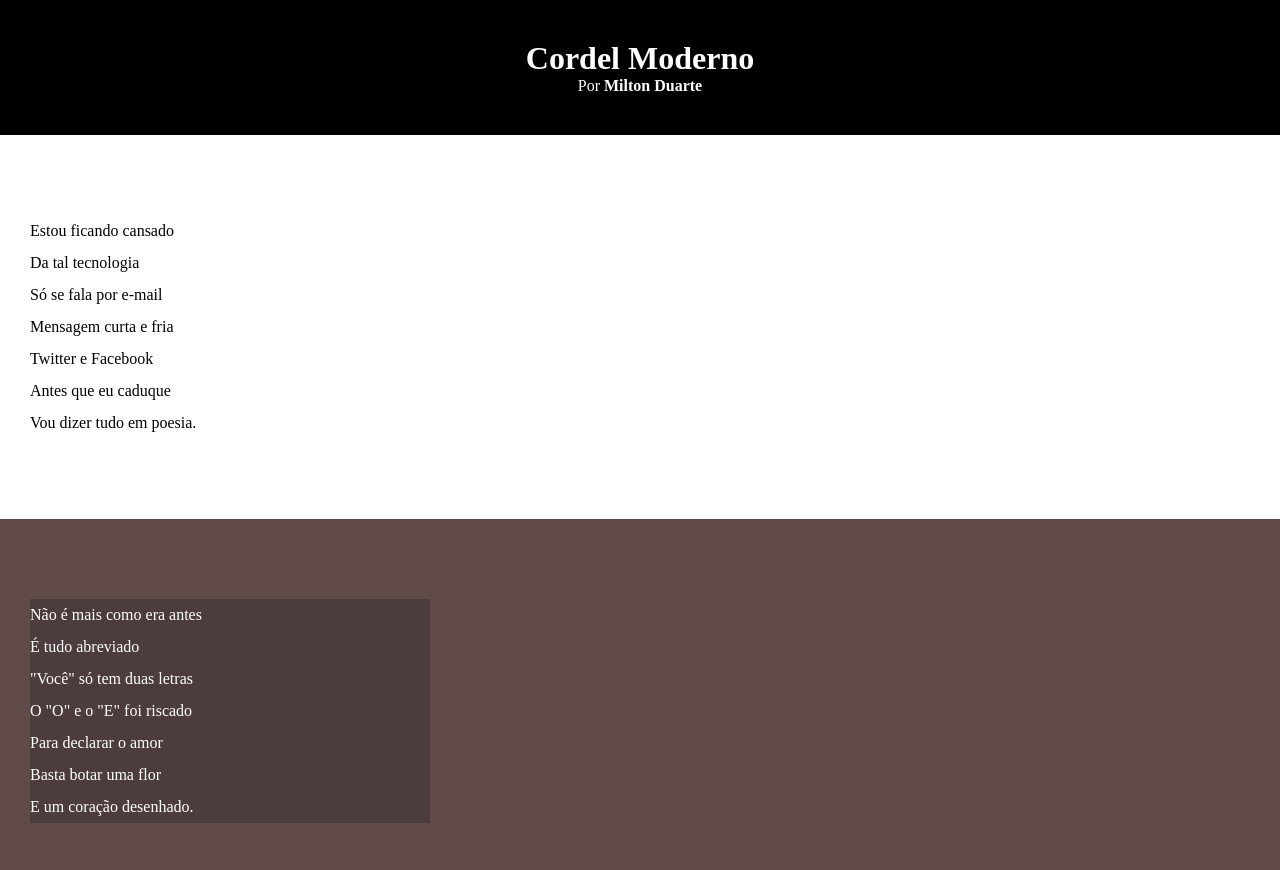
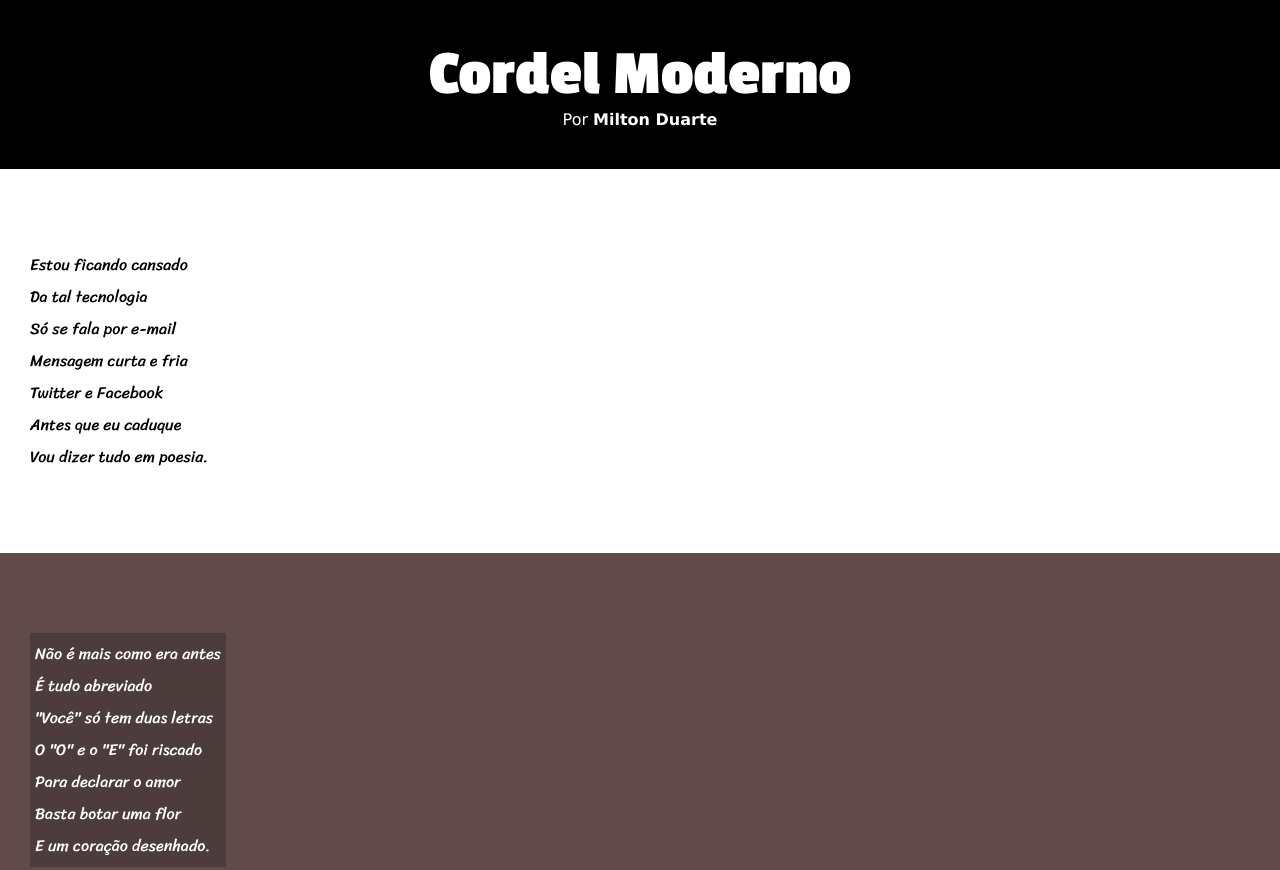
Before and after one commit to HugoCandidoa/Html-Css, a plain HTML site: page desafios/desafio03/index.html in a window 1280 px wide. Shown: the top 870 px of the page. Drawn offline with Linux system fonts and the light colour scheme.

Commit message:
att de estilo desaf21

```diff
--- a/desafios/desafio03/estilo/style.css
+++ b/desafios/desafio03/estilo/style.css
@@ -1,4 +1,14 @@
 @charset "UTF-8";
+
+@import url('https://fonts.googleapis.com/css2?family=Passion+One:wght@400;700;900&family=Sriracha&display=swap');
+
+@import url('https://fonts.googleapis.com/css2?family=Sriracha&display=swap');
+
+:root {
+    --fonte01: Verdana, Gevana, Tahoma, sans-serif;
+    --fonte02: 'Passion One', cursive;
+    --fonte03: 'Sriracha', cursive;
+}
 
 * {
     margin: 0px;
@@ -6,6 +16,7 @@
 }
 
 html, body {
+    font-family: var(--fonte01);
     min-height: 100vh;
     background-color: darkgray;
 }
@@ -17,8 +28,10 @@ header {
 }
 
 header > h1 {
+    font-family: var(--fonte02);
     padding-top: 40px;
     text-transform: small-caps;
+    font-size: 5vw;
 }
 
 header > p {
@@ -36,6 +49,7 @@ a:hover {
 }
 
 section {
+    font-family: var(--fonte03);
     padding-top: 10vh;
     padding-bottom: 10vh;
     line-height: 2em;
@@ -53,7 +67,8 @@ section.imagem {
 }
 
 section.imagem > p {
-    width: 400px;
+    display: inline-block;
+    padding: 5px;
     background-color: rgba(0, 0, 0, 0.197);
 }
 
```
